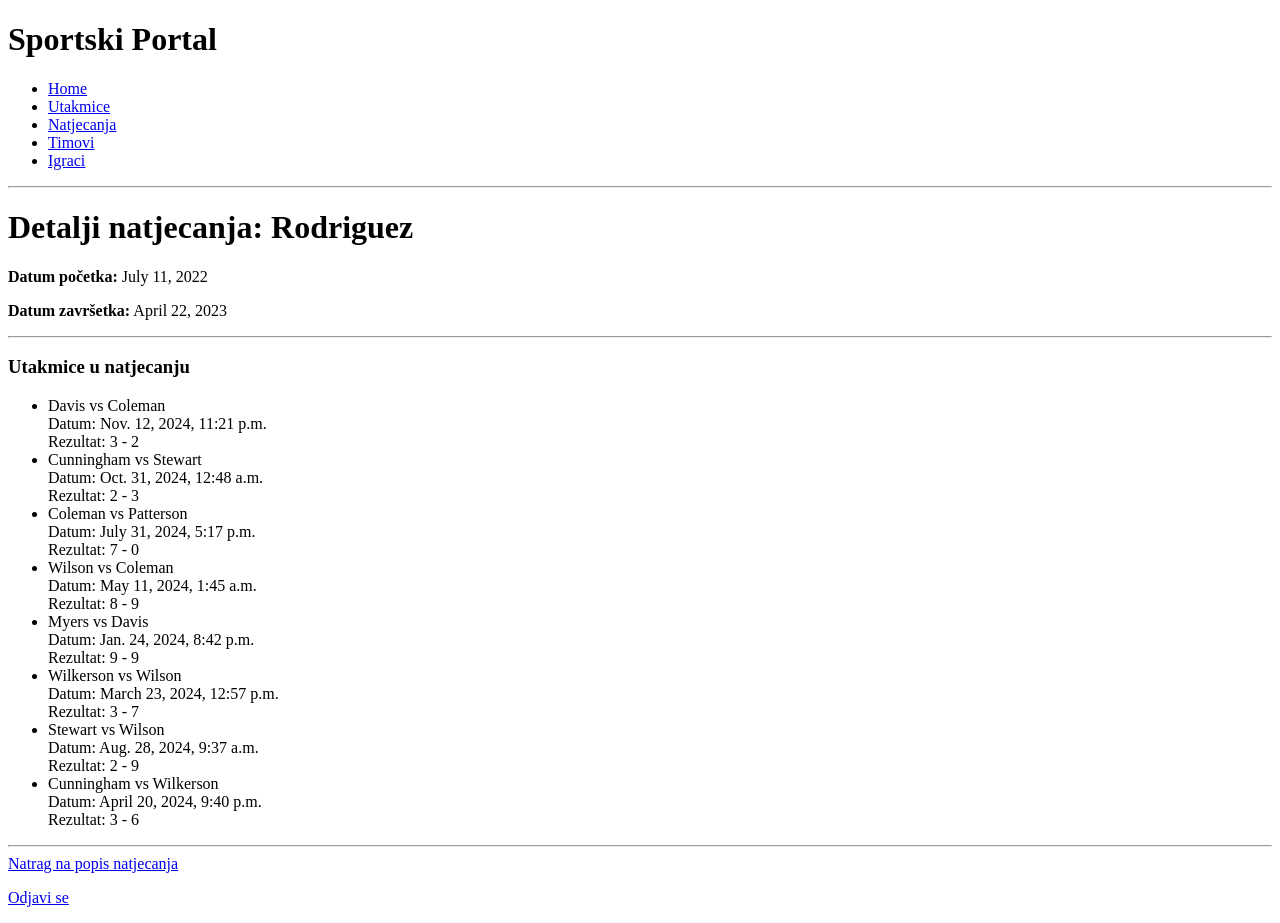
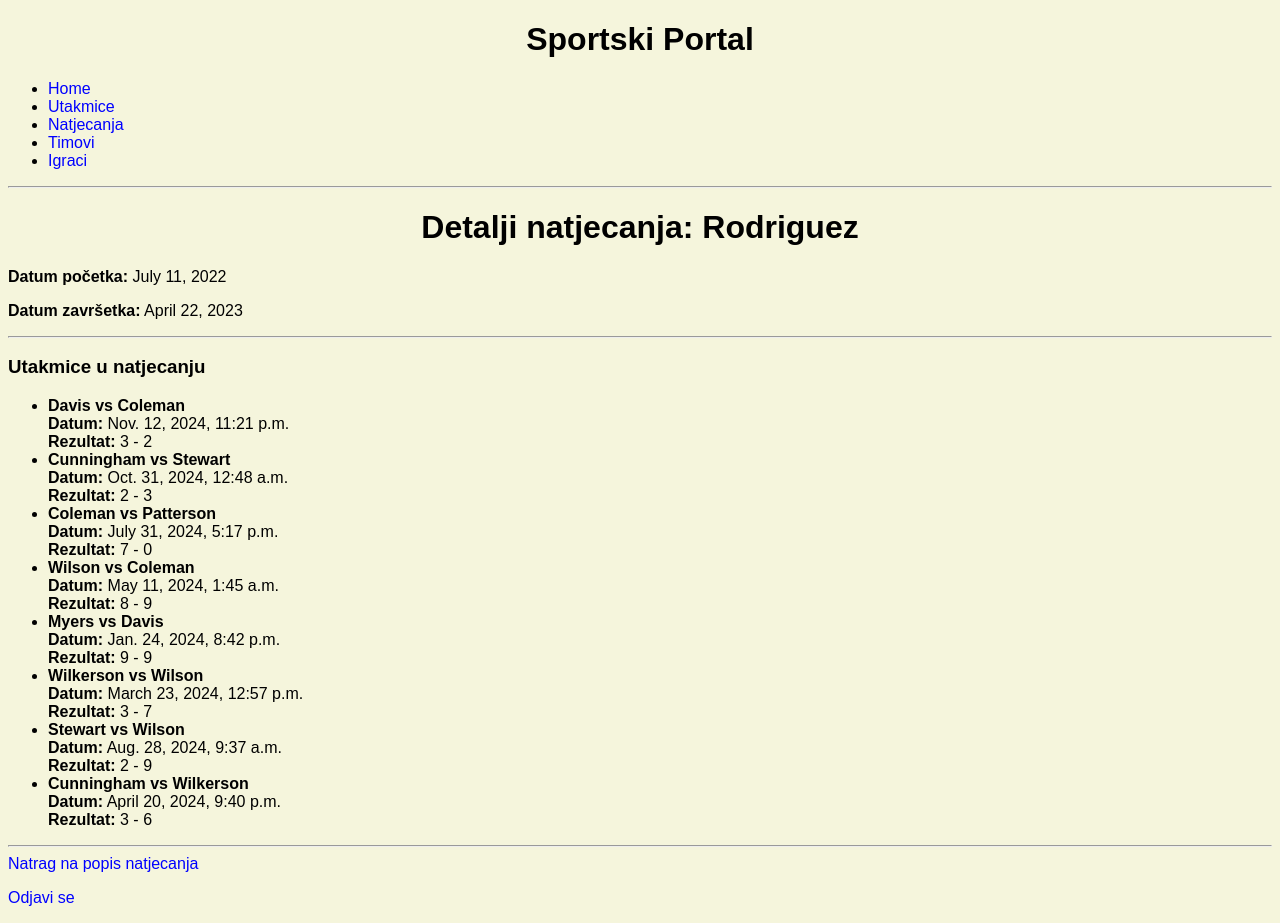
Before and after one commit to Miske9/Sportski_portal, a Django app: page /natjecanja/316/ in a window 1280 px wide. Run offline with Django 5.2, Linux system fonts and the light colour scheme; a user stored in the database is signed in; data comes from the database, SQL or seed files in the repository; both versions use the stored data as it was after the commit.

Commit message:
style.css

```diff
--- a/Sportski_Portal/Sportski_Portal/settings.py
+++ b/Sportski_Portal/Sportski_Portal/settings.py
@@ -116,7 +116,7 @@ USE_TZ = True
 # Static files (CSS, JavaScript, Images)
 # https://docs.djangoproject.com/en/5.1/howto/static-files/
 
-STATIC_URL = 'static/'
+STATIC_URL = '/static/'
 
 # Default primary key field type
 # https://docs.djangoproject.com/en/5.1/ref/settings/#default-auto-field
@@ -124,3 +124,5 @@ STATIC_URL = 'static/'
 DEFAULT_AUTO_FIELD = 'django.db.models.BigAutoField'
 
 LOGIN_REDIRECT_URL = '/'
+
+SESSION_ENGINE = "django.contrib.sessions.backends.cache"
--- a/Sportski_Portal/main/management/commands/setup_test_data.py
+++ b/Sportski_Portal/main/management/commands/setup_test_data.py
@@ -12,9 +12,9 @@ from main.factory import (
 )
 
 NUM_NATJECANJA = 4
-NUM_TIM = 10
-NUM_UTAKMICA = 50
-NUM_IGRACA = 60
+NUM_TIM = 8
+NUM_UTAKMICA = 32
+NUM_IGRACA = 40
 
 class Command(BaseCommand):
     help = "Generates test data"
--- /dev/null
+++ b/Sportski_Portal/main/static/style.css
@@ -0,0 +1,32 @@
+a {
+    color: blue;
+    text-decoration: none;
+}
+
+a:visited {
+    color: blue;
+    text-decoration: none;
+}
+
+a:hover {
+    color: darkcyan;
+}
+
+a:active {
+    color: red;
+}
+
+h1 {
+    color: black;
+    text-align: center;
+}
+
+h2 {
+    color: black;
+    text-align: left;
+}
+
+body {
+    background-color: #f5f5dc;
+    font-family: Arial, sans-serif;
+}
--- a/Sportski_Portal/main/views.py
+++ b/Sportski_Portal/main/views.py
@@ -106,6 +106,7 @@ class TimListView(LoginRequiredMixin,ListView):
     def get_context_data(self, **kwargs):
         context = super().get_context_data(**kwargs)
         context['natjecanja'] = Natjecanje.objects.all()
+        context['gradovi'] = Tim.objects.values_list('grad', flat=True).distinct()
         return context
 
 class TimDetailView(LoginRequiredMixin,DetailView):
--- a/Sportski_Portal/templates/admin_korisnik.html
+++ b/Sportski_Portal/templates/admin_korisnik.html
@@ -1,6 +1,8 @@
 <!DOCTYPE html>
 <html>
   <head>
+    {% load static %}
+    <link rel="stylesheet" type="text/css" href="{% static 'style.css' %}" />
     <title>Admin Web stranica</title>
   </head>
   <body>
--- a/Sportski_Portal/templates/base_generic.html
+++ b/Sportski_Portal/templates/base_generic.html
@@ -1,6 +1,9 @@
 <!DOCTYPE html>
 <html lang="en">
-  <head> </head>
+  <head>
+    {% load static %}
+    <link rel="stylesheet" type="text/css" href="{% static 'style.css' %}" />
+  </head>
 
   <body>
     <h1>Sportski Portal</h1>
--- a/Sportski_Portal/templates/index.html
+++ b/Sportski_Portal/templates/index.html
@@ -1,8 +1,10 @@
 <!DOCTYPE html>
 <html lang="en">
   <head>
+    {% load static %}
+    <link rel="stylesheet" type="text/css" href="{% static 'style.css' %}" />
     <meta charset="UTF-8" />
-    <title></title>
+    <title>Početna</title>
   </head>
   <body>
     <h1>Početna stranica Sportskog Portala</h1>
--- a/Sportski_Portal/templates/main/natjecanje_detail.html
+++ b/Sportski_Portal/templates/main/natjecanje_detail.html
@@ -8,9 +8,9 @@
 <ul>
   {% for utakmica in utakmice %}
   <li>
-    {{ utakmica.tim1 }} vs {{ utakmica.tim2 }} <br />
-    Datum: {{ utakmica.datum }} <br />
-    Rezultat: {{ utakmica.rezultat_tim1 }} - {{ utakmica.rezultat_tim2 }}
+    <b>{{ utakmica.tim1 }} vs {{ utakmica.tim2 }} </b><br />
+    <b>Datum:</b> {{ utakmica.datum }} <br />
+    <b>Rezultat:</b> {{ utakmica.rezultat_tim1 }} - {{ utakmica.rezultat_tim2 }}
   </li>
   {% empty %}
   <li>Nema utakmica u ovom natjecanju.</li>
--- a/Sportski_Portal/templates/main/natjecanje_list.html
+++ b/Sportski_Portal/templates/main/natjecanje_list.html
@@ -23,7 +23,8 @@
 
   <button type="submit">Filtriraj</button>
 </form>
-
+<p></p>
+<hr />
 <h2>Popis natjecanja</h2>
 <ul>
   {% for natjecanje in natjecanja %}
--- a/Sportski_Portal/templates/registration/login.html
+++ b/Sportski_Portal/templates/registration/login.html
@@ -1,3 +1,5 @@
+{% load static %}
+<link rel="stylesheet" type="text/css" href="{% static 'style.css' %}" />
 {% if form.errors %}
 <h3>Unos nije ispravan.</h3>
 {% endif %} {% if next %} {% if user.is_authenticated %}
--- a/Sportski_Portal/templates/registration/register.html
+++ b/Sportski_Portal/templates/registration/register.html
@@ -1,3 +1,5 @@
+{% load static %}
+<link rel="stylesheet" type="text/css" href="{% static 'style.css' %}" />
 <form method="post" action="{% url 'main:register' %}">
   {% csrf_token %} {% if form.errors %}
   <p>Greška.</p>
```
Also changed, not shown: Sportski_Portal/templates/main/tim_list.html (+7 -2 lines), Sportski_Portal/db.sqlite3.
